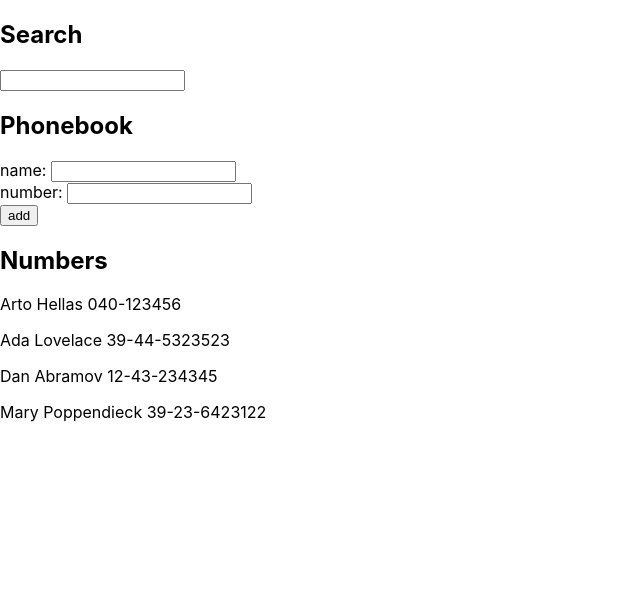
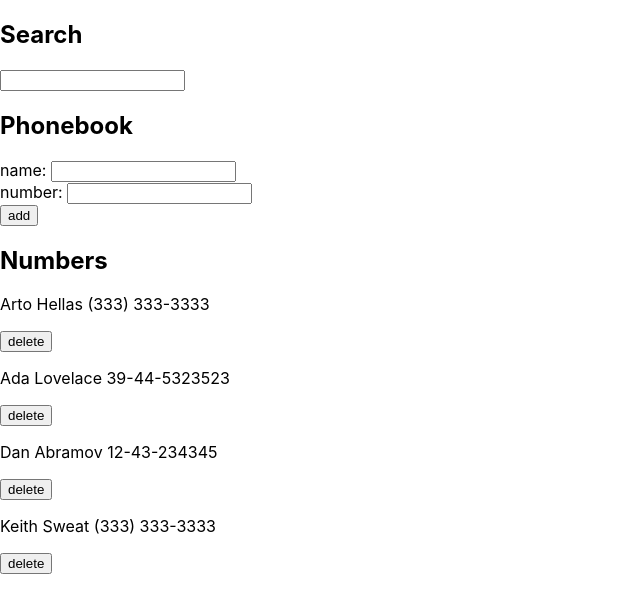
Before and after one commit to ask4clarity/Phonebook, a React (Create React App) app: page / in a window 1280 px wide. Shown: the top 612 px of the page, without its empty margins (0-640 px from the left). Built offline with nearby package versions, Linux system fonts and the light colour scheme; data requests are answered from the project's data file.

Commit message:
functionality updated to work with JSON server and added delete/update

```diff
--- a/db.json
+++ b/db.json
@@ -1,8 +1,8 @@
 {
-    "persons":[
+  "persons": [
     {
       "name": "Arto Hellas",
-        "number": "040-123456",
+      "number": "(333) 333-3333",
       "id": 1
     },
     {
@@ -16,8 +16,8 @@
       "id": 3
     },
     {
-        "name": "Mary Poppendieck",
-        "number": "39-23-6423122",
+      "name": "Keith Sweat",
+      "number": "(333) 333-3333",
       "id": 4
     }
   ]
--- a/package.json
+++ b/package.json
@@ -16,7 +16,8 @@
     "start": "react-scripts start",
     "build": "react-scripts build",
     "test": "react-scripts test",
-    "eject": "react-scripts eject"
+    "eject": "react-scripts eject",
+    "server": "json-server -p3001 --watch db.json"
   },
   "eslintConfig": {
     "extends": [
@@ -35,5 +36,8 @@
       "last 1 firefox version",
       "last 1 safari version"
     ]
+  },
+  "devDependencies": {
+    "json-server": "^0.17.0"
   }
 }
--- a/src/App.js
+++ b/src/App.js
@@ -3,19 +3,10 @@ import axios from 'axios'
 import PersonForm from './components/PersonForm'
 import Numbers from './components/Numbers'
 import Search from './components/Search'
+import personService from './services/phonebook'
 
 const App = () => {
   const [persons, setPersons] = useState([])
-
-  useEffect(() => {
-    axios
-    .get('http://localhost:3001/persons')
-    .then(response => {
-      console.log(response)
-      setPersons(response.data)
-    })
-  }, [])
-
   const [newName, setNewName] = useState('')
   const [newNumber, setNewNumber] = useState('')
   const [search, setSearch] = useState('')
@@ -24,26 +15,68 @@ const App = () => {
   const handleNameChange = (event) => setNewName(event.target.value)
   const handleNumberChange = (event) => setNewNumber(event.target.value)
 
+  useEffect(() => {
+    personService
+    .getAll()
+    .then(response => {
+      console.log(response)
+      setPersons(response)
+    })
+  }, [])
+
   const addName = (event) => {
+
     event.preventDefault()
     const nameObject = {
       name: newName,
       number: newNumber
     }
+    const nameEqual = persons.some(person => person.name === newName)
+    const numberEqual = persons.some(person => person.number === newNumber)
 
-    if (persons.some(person => person.name === newName)) {
-      alert(`${newName} is already added to phonebook`)
+    if (nameEqual) {
+      const isReplace = window.confirm(`${newName} is already added to phonebook, replace the old number with a new one?`)
+      if (isReplace) {
+        const person = persons.find(p => p.name === newName)
+        personService
+        .update(person.id, nameObject)
+        .then(response => {
+          setPersons(persons.map(p => p.id !== person.id ? p : response))
+          setNewName('')
+          setNewNumber('')
+        })
+      }
     }
-    else if (persons.some(person => person.number === newNumber)) {
-      alert(`${newNumber} is already in use`)
+    else if (newName === '' || newNumber === '') {
+      alert('Please provide valid credentials to be added to phonebook')
     }
     else {
-      setPersons(persons.concat(nameObject))
-      setNewName('')
-      setNewNumber('')
+      personService
+      .create(nameObject)
+      .then(response => {
+        setPersons(persons.concat(response))
+        setNewName('')
+        setNewNumber('')
+      })
     }
   }
-  const searchResults = persons.filter(person => person.name.toLowerCase().includes(search.toLowerCase()))
+
+  const removeUser = id => {
+    const person = persons.find(p => p.id === id)
+    const isDelete = window.confirm(`delete ${person.name}?`)
+    if (isDelete) {
+      personService
+      .remove(id)
+      .then(() => {
+        setPersons(persons.filter(p => p.id !== id))
+      })
+      .catch(error => {
+        console.log(error)
+      })
+    }
+  }
+
+  const results = persons.filter(person => person.name.toLowerCase().includes(search.toLowerCase()))
 
   return (
     <div>
@@ -52,7 +85,7 @@ const App = () => {
       <h2>Phonebook</h2>
       <PersonForm addName={addName} newName={newName} newNumber={newNumber} namechange={handleNameChange} numberchange={handleNumberChange}/>
       <h2>Numbers</h2>
-      <Numbers list={searchResults}/>
+      <Numbers list={results} remove={removeUser}/>
     </div>
   )
 }
--- a/src/components/Numbers.js
+++ b/src/components/Numbers.js
@@ -1,11 +1,15 @@
 import React from 'react'
+import Person from './Person'
 
-const Numbers = (props) => {
+const Numbers = ({remove, list}) => {
     return (
-      props.list.map(result =>
-        <p key={result.name}>{result.name} {result.number}</p>
-      )
+      <div>
+      {list.map(result =>
+      <Person result={result} remove={remove} key={result.id}/>
+      )}
+      </div>
     )
+
   }
 
 export default Numbers
--- /dev/null
+++ b/src/components/Person.js
@@ -0,0 +1,12 @@
+import React from 'react'
+
+const Person = ({result, remove}) => {
+    return (
+        <>
+        <p>{result.name} {result.number}</p>
+        <button onClick={() => remove(result.id)}>delete</button>
+        </>
+    )
+}
+
+export default Person
--- /dev/null
+++ b/src/services/phonebook.js
@@ -0,0 +1,24 @@
+import axios from 'axios'
+const baseUrl = 'http://localhost:3001/persons'
+
+const getAll = () => {
+  const request = axios.get(baseUrl)
+  return request.then(response => response.data)
+}
+
+const create = newObject => {
+  const request = axios.post(baseUrl, newObject)
+  return request.then(response => response.data)
+}
+
+const update = (id, newObject) => {
+  const request = axios.put(`${baseUrl}/${id}`, newObject)
+  return request.then(response => response.data)
+}
+
+const remove = (id) => {
+    const request = axios.delete(`${baseUrl}/${id}`)
+    return request.then(response => response.data)
+}
+
+export default { getAll, create, update, remove }
```
Also changed, not shown: 1 other file (tests, documents, lock files or other folders). Lines whose indentation alone changed are shown as unchanged.
